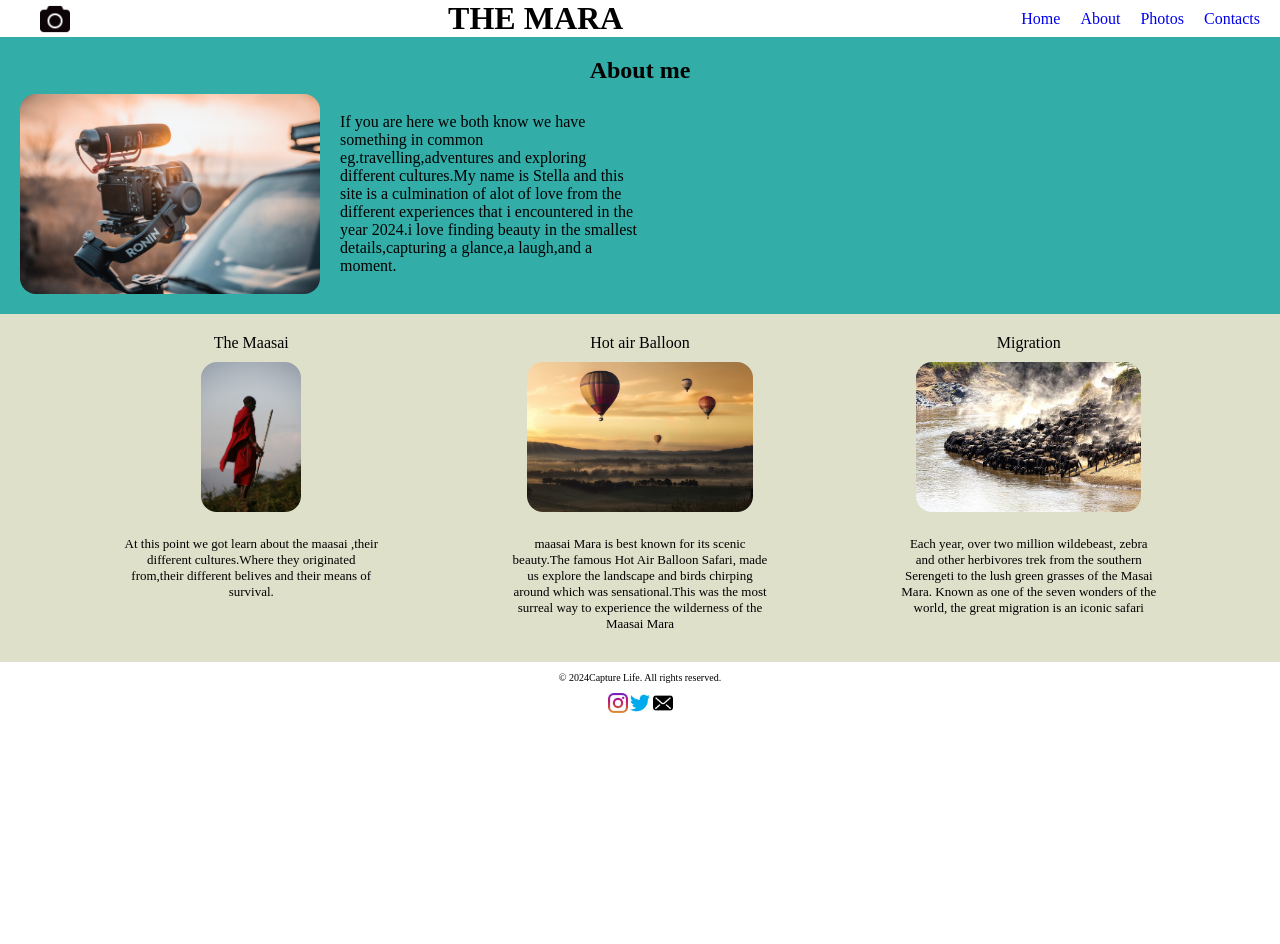
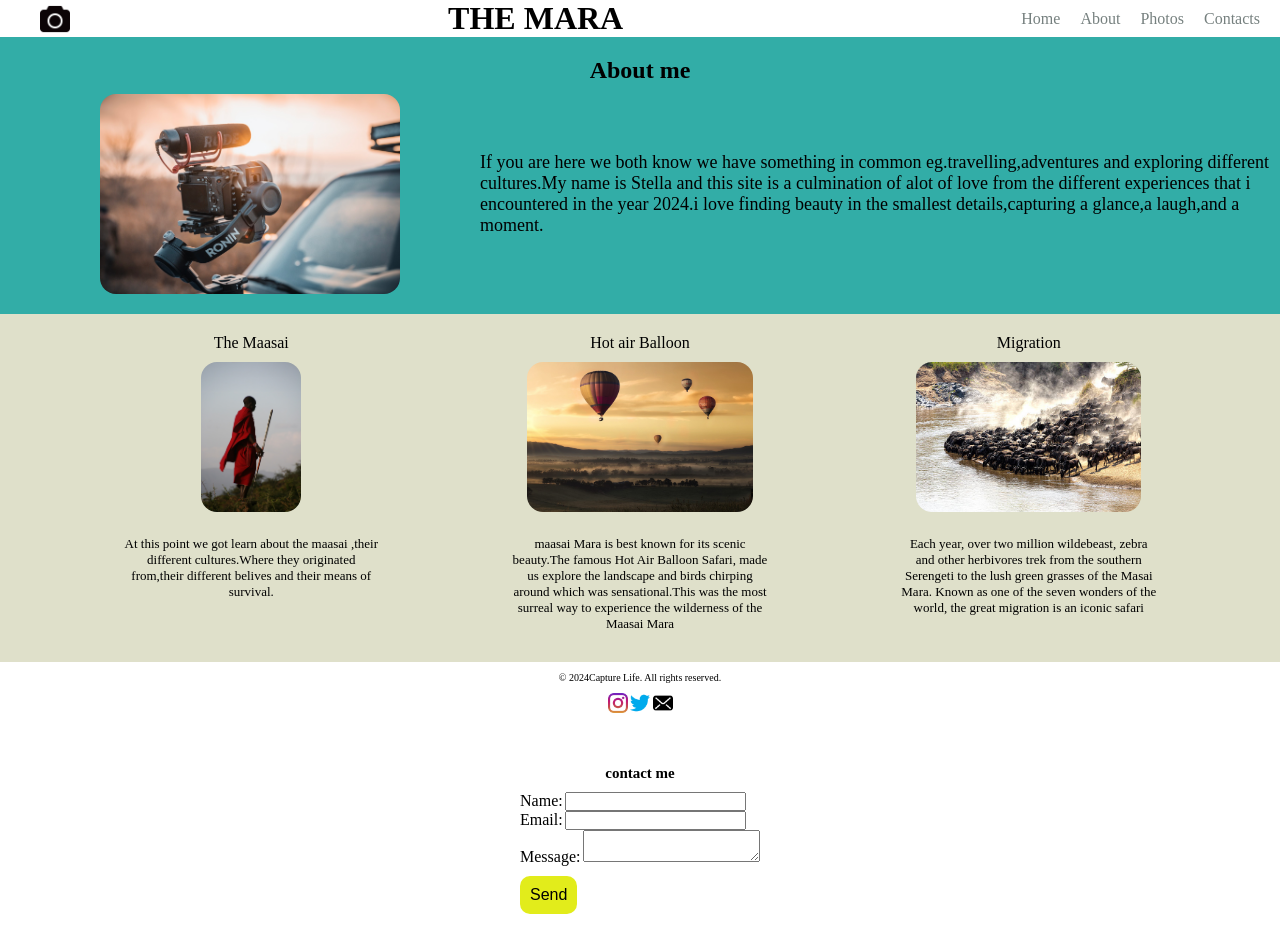
Before and after one commit to Stella0123609/assignment, a plain HTML site: page index.html in a window 1280 px wide. Before the commit the page ends 800 px from the top, so only its background shows below. Drawn offline with Linux system fonts and the light colour scheme.

Commit message:
added a conontact me

```diff
--- a/css/style.css
+++ b/css/style.css
@@ -16,18 +16,22 @@
 #home ul {
   display: flex;
   justify-content: flex-end;
-  color: #395150;
   font-size: medium;
   list-style: none;
   margin-right: 20px;
   text-decoration: none;
 }
+#home ul li {
+  margin-left: 20px;
+}
 #home ul li a {
   text-decoration-line: none;
   text-decoration: none;
+  color: #76807f;
 }
-#home ul li {
-  margin-left: 20px;
+#home ul li a:hover {
+  color: #395150;
+  transition: all 0.5s ease 0s;
 }
 #aboutme {
   background-color: #32ada7;
@@ -46,10 +50,12 @@
 .aboutme_content img {
   height: 200px;
   border-radius: 16px;
-  margin-left: 20px;
+  margin-left: 100px;
 }
 .aboutme_content p {
-  width: 300px;
+  width: 800px;
+  font-size: large;
+  margin-left: 60px;
 }
 #photos {
   width: 100%;
@@ -87,3 +93,32 @@
 #contacts_links img {
   width: 20px;
 }
+.form {
+
+  justify-content: space-evenly;
+  padding-top: 20px;
+  padding-bottom: 20px;
+
+}
+.form h2 {
+  text-align: center;
+  padding-top: 20px;
+  padding-bottom: 10px;
+}
+form form {
+  display: flex;
+  flex-direction: column;
+  align-items: center;
+  gap: 10px;
+}
+form button {
+  background-color: #e2ec1b;
+  border: none;
+  border-radius: 10px;
+  padding: 10px;
+  font-size: medium;
+  cursor: pointer;
+  margin-top: 10px;
+}label {
+  font-size: medium;
+}
--- a/index.html
+++ b/index.html
@@ -87,6 +87,17 @@
         <img src="images/twitter-color-svgrepo-com.png" alt="twitter" />
         <img src="images/email-14-svgrepo-com.png" alt="email" />
       </div>
+      <div class="form">
+        <h2>contact me</h2>
+        <form action="index.php" method="post">
+          <label for="name">Name:</label>
+          <input type="text" id="name" name="name" required /><br>
+          <label for="email">Email:</label>
+          <input type="email" id="email" name="email" required /><br>
+          <label for="message">Message:</label>
+         <textarea id="message" name="message" required></textarea><br>
+          <button type="submit">Send</button>
+      </div>
     </div>
   </body>
 </html>
```
